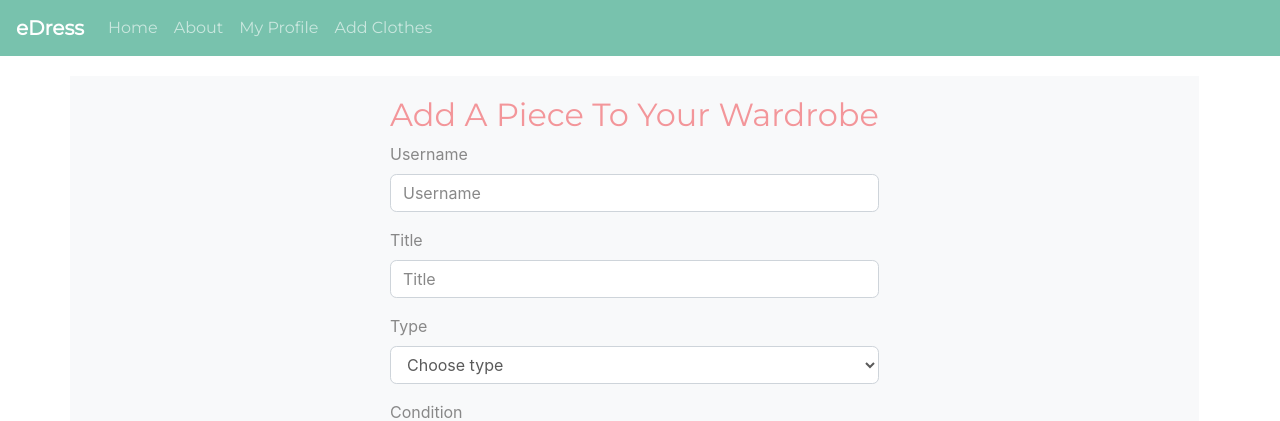
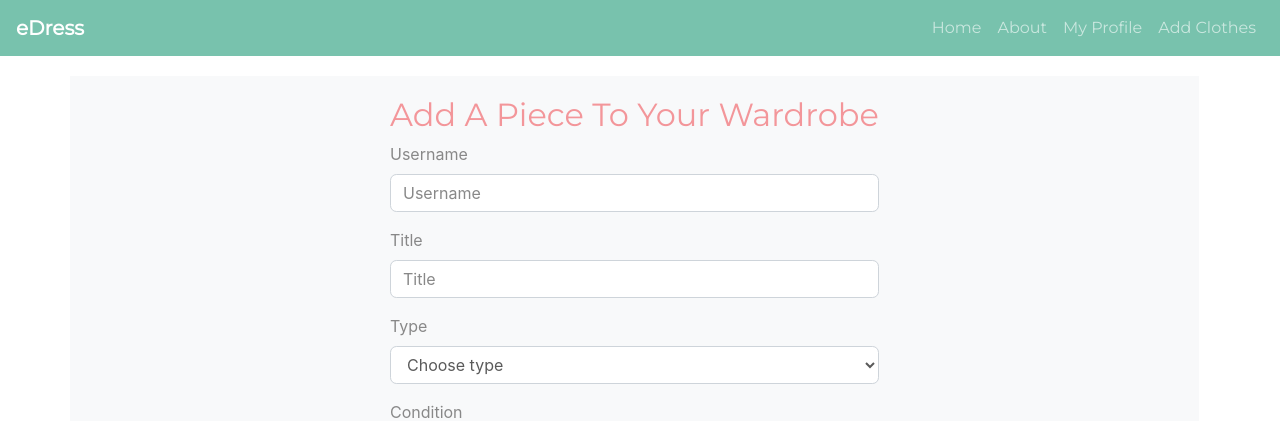
Before and after one commit to Surelis848/eDress, a Flask app: page /add_clothes in a window 1280 px wide. Shown: the top 421 px of the page. Run offline with Flask 2, Linux system fonts and the light colour scheme; some libraries are stand-ins or nearby versions.

Commit message:
Move links to the right

```diff
--- a/templates/base.html
+++ b/templates/base.html
@@ -18,11 +18,10 @@
     <nav class="navbar navbar-expand-lg navbar-dark bg-primary">
         <a class="navbar-brand" href="{{url_for('get_clothes')}}"><strong>eDress</strong></a>
         <button class="navbar-toggler" type="button" data-toggle="collapse" data-target="#navbarColor01" aria-controls="navbarColor01" aria-expanded="false" aria-label="Toggle navigation">
-    <span class="navbar-toggler-icon"></span>
-  </button>
-
+            <span class="navbar-toggler-icon"></span>
+        </button>
         <div class="collapse navbar-collapse" id="navbarColor01">
-            <ul class="navbar-nav mr-auto">
+            <ul class="navbar-nav nav ml-auto">
                 <li class="nav-item">
                     <a class="nav-link" href="{{url_for('get_clothes')}}">Home</a>
                 </li>
```
